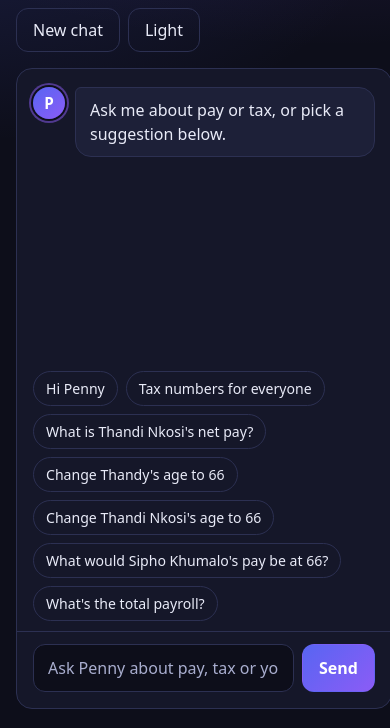
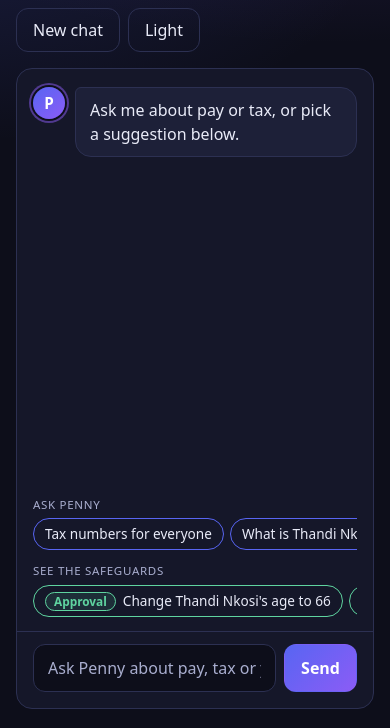
Before and after one commit to henke4rie-oss/payroll-agent, a plain HTML site: page web/static/index.html in a window 390 px wide. Shown: the part 74-802 px from the top of the page. Drawn offline with Linux system fonts and the light colour scheme.

Commit message:
Penny: split suggestions into 'Ask Penny' and 'See the safeguards'
Safeguard chips carry a visible tag and explain what to watch for before
the question is sent. Phone layout swipes each chip group as one row.

Co-Authored-By: Claude Haiku 5.5 <noreply@anthropic.com>

```diff
--- a/web/static/app.js
+++ b/web/static/app.js
@@ -1,14 +1,36 @@
 // Penny's chat page. Plain ES module, no build step.
 // Safety rule: text from the model is only ever added with textContent / text nodes, never as HTML.
 
-const SUGGESTIONS = [
-  "Hi Penny",
+// Everyday questions, and "safeguards": prompts chosen to show how Penny stays safe.
+// A safeguard chip says what it proves (tag) and what to watch for before the question is sent.
+const EVERYDAY = [
   "Tax numbers for everyone",
   "What is Thandi Nkosi's net pay?",
-  "Change Thandy's age to 66",
-  "Change Thandi Nkosi's age to 66",
   "What would Sipho Khumalo's pay be at 66?",
   "What's the total payroll?",
+];
+
+const SAFEGUARDS = [
+  {
+    tag: "Approval",
+    text: "Change Thandi Nkosi's age to 66",
+    watch: "Nothing is saved until you click Approve. Try Reject too.",
+  },
+  {
+    tag: "Typo catch",
+    text: "Change Thandy's age to 66",
+    watch: "Penny asks which person you meant instead of guessing.",
+  },
+  {
+    tag: "Two-part question",
+    text: "What's Thandi's tax, and if she got paid 5k more what would it be?",
+    watch: "Both parts get answered, with every figure from the tax engine.",
+  },
+  {
+    tag: "Unknown person",
+    text: "What's Bob's salary?",
+    watch: "Penny says she can't find Bob, and never invents a number.",
+  },
 ];
 
 const WELCOME = "Ask me about pay or tax, or pick a suggestion below.";
@@ -368,11 +390,47 @@ function applyTheme(theme) {
   themeBtn.setAttribute("aria-label", toLight ? "Switch to light theme" : "Switch to dark theme");
 }
 
-for (const text of SUGGESTIONS) {
-  const chip = el("button", "chip", text);
+// A short note in the chat (not sent to the model) saying what a safeguard proves and what to watch for.
+function addNote(tag, watch) {
+  const row = el("div", "msg msg-note");
+  const text = el("p", "note-text");
+  text.append(el("strong", "", `Safeguard: ${tag}. `), document.createTextNode(`Watch for: ${watch}`));
+  row.append(text);
+  messagesEl.append(row);
+  scrollToEnd();
+}
+
+function chipGroup(id, title) {
+  const group = el("div", "chip-group");
+  group.setAttribute("role", "group");
+  group.setAttribute("aria-labelledby", id);
+  const heading = el("p", "chips-heading", title);
+  heading.id = id;
+  const row = el("div", "chip-row");
+  group.append(heading, row);
+  chipsEl.append(group);
+  return row;
+}
+
+const everydayRow = chipGroup("chips-everyday", "Ask Penny");
+for (const text of EVERYDAY) {
+  const chip = el("button", "chip chip-everyday", text);
   chip.type = "button";
   chip.addEventListener("click", () => send(text));
-  chipsEl.append(chip);
+  everydayRow.append(chip);
+}
+
+const safeguardRow = chipGroup("chips-safeguards", "See the safeguards");
+for (const { tag, text, watch } of SAFEGUARDS) {
+  const chip = el("button", "chip chip-safeguard");
+  chip.type = "button";
+  chip.append(el("span", "chip-tag", tag), document.createTextNode(text)); // the tag is real text, not just colour
+  chip.addEventListener("click", () => {
+    if (busy) return;
+    addNote(tag, watch);
+    send(text);
+  });
+  safeguardRow.append(chip);
 }
 
 form.addEventListener("submit", (event) => {
--- a/web/static/index.html
+++ b/web/static/index.html
@@ -29,7 +29,7 @@
     <section class="chat" aria-label="Chat with Penny">
       <div id="messages" class="messages" role="log" aria-live="polite" aria-relevant="additions"></div>
 
-      <div id="chips" class="chips" role="group" aria-label="Things to try"></div>
+      <div id="chips" class="chips"></div>
 
       <form id="composer" class="composer" autocomplete="off">
         <label for="composer-input" class="sr-only">Message Penny</label>
--- a/web/static/styles.css
+++ b/web/static/styles.css
@@ -11,6 +11,8 @@
   --accent-2: #8b5cf6;
   --accent-text: #ffffff;
   --highlight: #b9c0ff;
+  --safe: #5fd4a0;
+  --safe-bg: rgba(95, 212, 160, 0.12);
   --ok: #7ee0b5;
   --warn: #f2c14e;
   --radius: 16px;
@@ -27,6 +29,8 @@
   --accent: #4450d8;
   --accent-2: #7241e0;
   --highlight: #3943b8;
+  --safe: #17724d;
+  --safe-bg: #e3f5ec;
   --ok: #17724d;
   --warn: #8a5a00;
 }
@@ -129,10 +133,22 @@ body {
 .trace li { font-family: ui-monospace, SFMono-Regular, Menlo, Consolas, monospace; font-size: 0.8rem; overflow-wrap: anywhere; margin-bottom: 3px; }
 
 /* Suggestions and composer */
-.chips { display: flex; flex-wrap: wrap; gap: 8px; padding: 6px 16px 10px; }
-.chip { font: inherit; font-size: 0.88rem; cursor: pointer; border-radius: 999px; padding: 6px 12px; background: transparent; color: var(--text); border: 1px solid var(--border); }
-.chip:hover:not(:disabled) { border-color: var(--accent); background: var(--surface-2); }
+.chips { display: flex; flex-direction: column; gap: 8px; padding: 6px 16px 10px; }
+.chip-group { display: flex; flex-direction: column; gap: 5px; }
+.chips-heading { margin: 0; font-size: 0.72rem; letter-spacing: 0.06em; text-transform: uppercase; color: var(--muted); }
+.chip-row { display: flex; flex-wrap: wrap; gap: 6px; }
+.chip { font: inherit; font-size: 0.85rem; cursor: pointer; border-radius: 999px; padding: 5px 11px; background: transparent; color: var(--text); border: 1px solid var(--border); }
+.chip:hover:not(:disabled) { background: var(--surface-2); }
 .chip:disabled { opacity: 0.55; cursor: not-allowed; }
+.chip-everyday { border-color: var(--accent); }
+.chip-safeguard { border-color: var(--safe); }
+.chip-safeguard:hover:not(:disabled) { background: var(--safe-bg); }
+.chip-tag { display: inline-block; margin-right: 7px; padding: 0 8px; border-radius: 999px; border: 1px solid var(--safe); background: var(--safe-bg); color: var(--safe); font-weight: 700; font-size: 0.74rem; }
+
+/* A note that explains a safeguard (shown in the chat, never sent to the model) */
+.msg-note { justify-content: center; }
+.note-text { margin: 0; max-width: 640px; font-size: 0.85rem; color: var(--muted); border-left: 3px solid var(--safe); background: var(--safe-bg); padding: 5px 12px; border-radius: 0 10px 10px 0; }
+.note-text strong { color: var(--text); }
 
 .composer { display: flex; gap: 8px; padding: 12px 16px 16px; border-top: 1px solid var(--border); }
 .composer input { flex: 1; min-width: 0; font: inherit; color: var(--text); background: var(--bg); border: 1px solid var(--border); border-radius: 12px; padding: 11px 14px; }
@@ -145,8 +161,11 @@ body {
 .note { margin: 14px 0 0; color: var(--muted); font-size: 0.88rem; }
 
 @media (max-width: 860px) {
-  .layout { grid-template-columns: 1fr; }
+  .layout { grid-template-columns: minmax(0, 1fr); }
   .chat { height: 76dvh; }
+  /* On small screens each chip group is one row you can swipe, so the chips don't crowd out the chat */
+  .chip-row { flex-wrap: nowrap; overflow-x: auto; padding-bottom: 4px; scrollbar-width: thin; }
+  .chip { white-space: nowrap; flex: none; }
 }
 @media (max-width: 480px) {
   .top { flex-direction: column; align-items: flex-start; }
```
Also changed, not shown: 1 other file.
